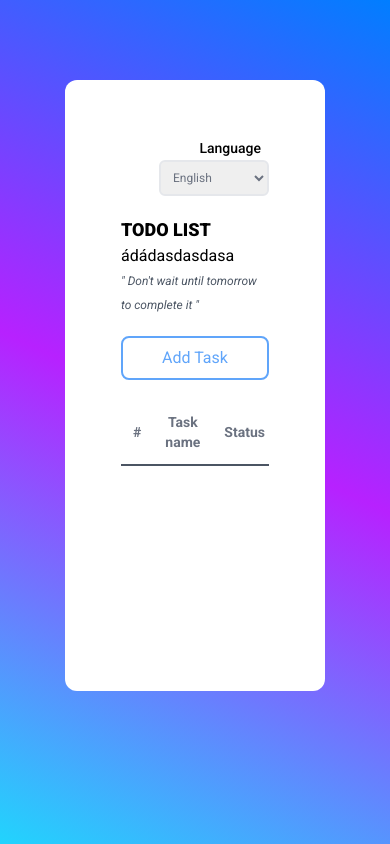
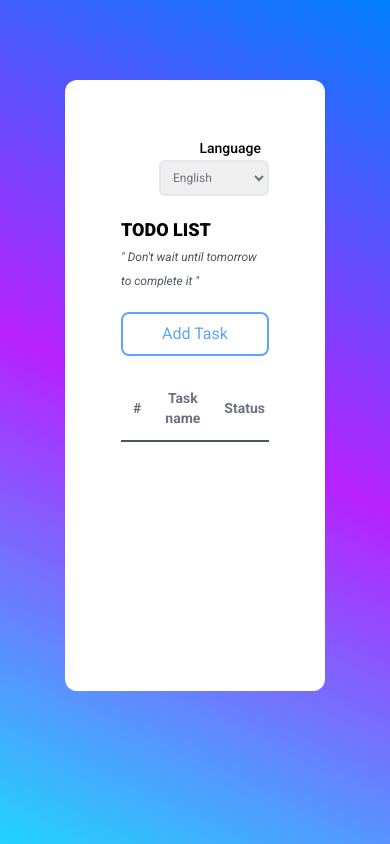
Before and after one commit to ThaiQuocTam/Vue_todo_list, a Vue app: page / in a window 390 px wide. Built offline with nearby package versions, Linux system fonts and the light colour scheme.

Commit message:
Update TodoList.vue

```diff
--- a/src/components/TodoList.vue
+++ b/src/components/TodoList.vue
@@ -24,7 +24,6 @@
 					<h3 class="uppercase lg:text-4xl md:text-xl text-lg font-black">
 						Todo list
 					</h3>
-					<span class="lg:hidden block">ádádasdasdasa</span>
 					<span class="italic text-gray-600 mt-[3px] lg:text-base text-xs"
 						>"
 						{{ $t("slogan") }}
```
